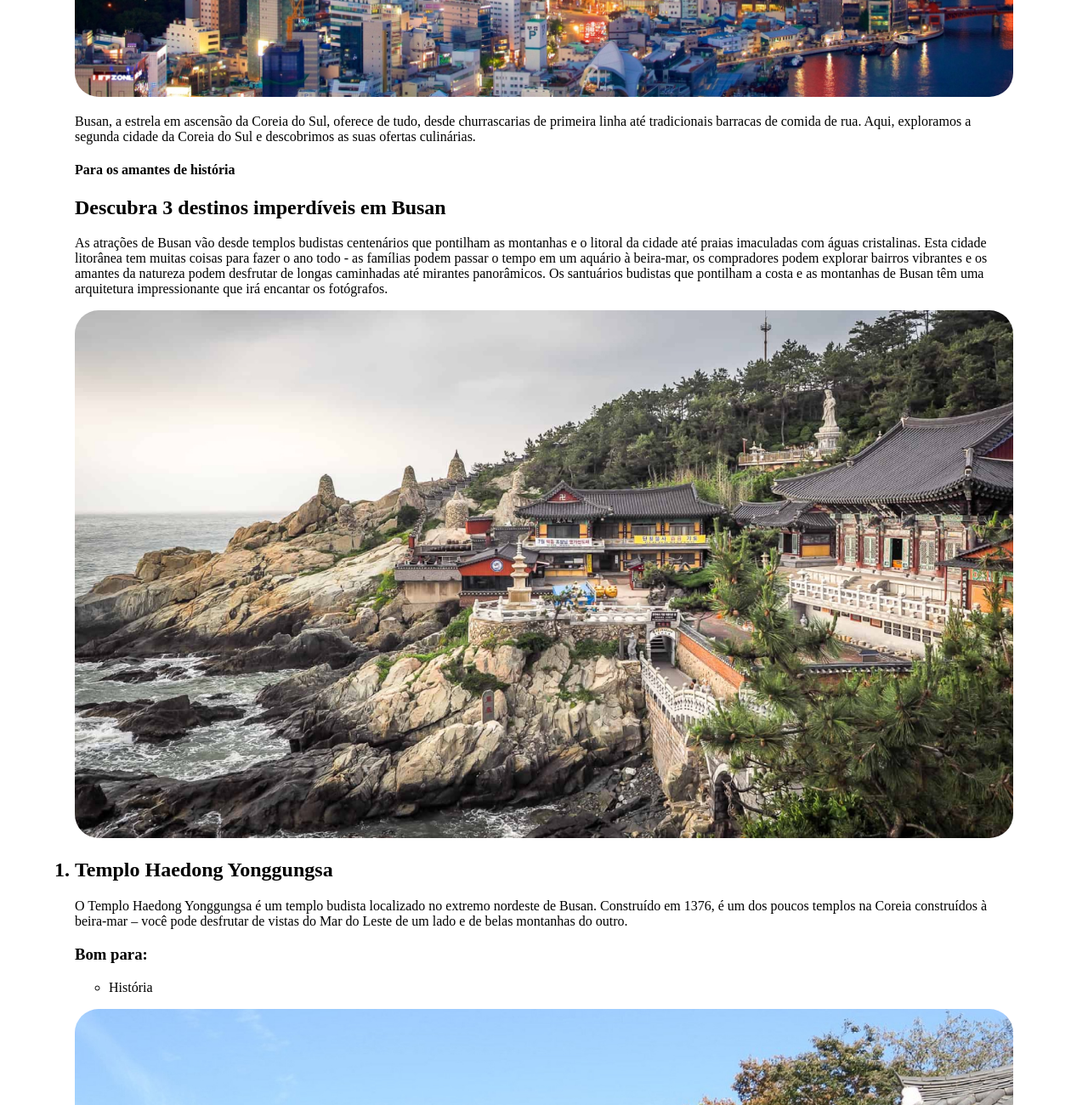
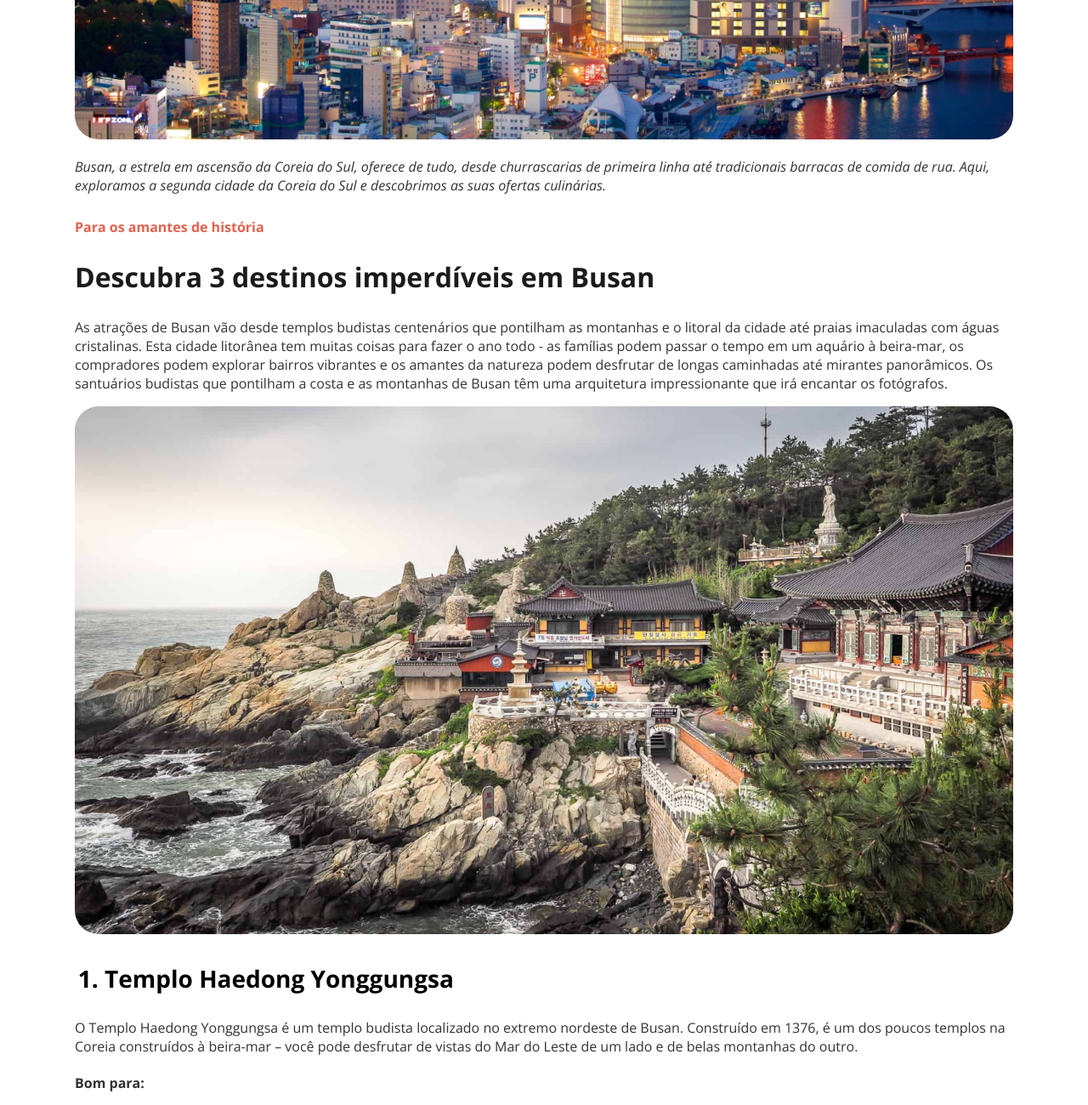
Before and after one commit to CaioLomenha/Pagina-de-turismo-2, a plain HTML site: page index.html in a window 1280 px wide. Shown: the part 740-2040 px from the top of the page at 85% size. Drawn offline with nearby package versions, Linux system fonts and the light colour scheme.

Commit message:
fontes e formataçoes

```diff
--- a/index.html
+++ b/index.html
@@ -1,22 +1,25 @@
 <!DOCTYPE html>
 <html lang="pt-br">
 <head>
+  <link rel="preconnect" href="https://fonts.googleapis.com">
+  <link rel="preconnect" href="https://fonts.gstatic.com" crossorigin>
   <meta charset="UTF-8">
   <meta name="viewport" content="width=device-width, initial-scale=1.0">
   <title>Conheça Busan</title>
   <link rel="stylesheet" href="style.css">
+  <link href="https://fonts.googleapis.com/css2?family=Open+Sans:ital,wght@0,300..800;1,300..800&display=swap" rel="stylesheet">
 </head>
 <body>
 <main id="page">
 
   <section id="title">
 
-  <h4>Sua próxima viagem:</h4>
+  <h5>Sua próxima viagem:</h5>
   <h1>Conheça Busan</h1>
 
   </section>
 
-  <section id="descrição">
+  <section id="descricao">
 
     <img src="assets/image.jpg" alt="Busan">
     <p>Busan, a estrela em ascensão da Coreia do Sul, oferece de tudo, desde churrascarias de primeira linha até tradicionais barracas de comida de rua. Aqui, exploramos a segunda cidade da Coreia do Sul e descobrimos as suas ofertas culinárias.</p>
@@ -27,14 +30,14 @@
   <section id="list">
     <ol id="lista-numerda">
     <div id="container-card1">
-    <h4>Para os amantes de história</h4>
-    <h1>Descubra 3 destinos imperdíveis em Busan</h1>
+    <h5>Para os amantes de história</h5>
+    <h2>Descubra 3 destinos imperdíveis em Busan</h2>
     <p>As atrações de Busan vão desde templos budistas centenários que pontilham as montanhas e o litoral da cidade até praias imaculadas com águas cristalinas. Esta cidade litorânea tem muitas coisas para fazer o ano todo - as famílias podem passar o tempo em um aquário à beira-mar, os compradores podem explorar bairros vibrantes e os amantes da natureza podem desfrutar de longas caminhadas até mirantes panorâmicos.
       Os santuários budistas que pontilham a costa e as montanhas de Busan têm uma arquitetura impressionante que irá encantar os fotógrafos.</p>
     <img src="assets/Image_02.jpg" alt="">
-    <h2><li id="lista-numerda">Templo Haedong Yonggungsa</li></h2>
+    <h3><li id="lista-numerda">Templo Haedong Yonggungsa</li></h3>
     <p>O Templo Haedong Yonggungsa é um templo budista localizado no extremo nordeste de Busan. Construído em 1376, é um dos poucos templos na Coreia construídos à beira-mar – você pode desfrutar de vistas do Mar do Leste de um lado e de belas montanhas do outro. </p>
-    <h3>Bom para:</h3>
+    <h4>Bom para:</h4>
     <p>
       <ul>
       <li>História</li>
@@ -42,9 +45,9 @@
 
     <div id="container-card2">
       <img src="assets/Image_03.jpg" alt="">
-      <h2><li id="lista-numerda">Templo Beomeo-sa</li></h2>
+      <h3><li id="lista-numerda">Templo Beomeo-sa</li></h3>
       <p>O Templo Beomeo-sa é um dos maiores santuários da Coreia do Sul. Ele está localizado no alto da borda leste da montanha Geumjeongsa e fica distante da agitação da cidade. O Daeungjeon Hall do templo é um exemplo bem preservado da arquitetura da Dinastia Joseon. </p>
-      <h3>Bom para:</h3>
+      <h4>Bom para:</h4>
       <p>
         <ul>
         <li>História</li>
@@ -52,9 +55,9 @@
 
       <div id="container-card3">
         <img src="assets/Image_04.jpg" alt="">
-        <h2><li id="lista-numerda">Parque Yongdusan</li></h2>
+        <h3><li id="lista-numerda">Parque Yongdusan</li></h3>
         <p>O Parque Yongdusan, localizado no centro de Busan, abriga alguns dos monumentos mais importantes da cidade. Você pode ver vistas espetaculares do topo da Torre Busan, de 120 metros de altura. O parque tem 2 museus – confira os instrumentos musicais tradicionais no Museum of World Folk Instruments e mais de 80 veleiros coreanos no Exhibition Hall of World Model Boats. </p>
-        <h3>Bom para:</h3>
+        <h4>Bom para:</h4>
         <p>
           <ul>
           <li>Casais</li>
--- a/style.css
+++ b/style.css
@@ -1,3 +1,11 @@
+
+  :root{
+    font-family: "Open Sans", serif;
+    font-optical-sizing: auto;
+    font-weight: <weight>;
+    font-style: normal;
+    font-variation-settings:
+      "wdth" 100;}
 
   #page{
     padding-left: 80px;
@@ -13,3 +21,42 @@
     ol {display: block;
     margin: 0;
     padding: 0;}
+
+    h3{
+      padding-left: 35px;
+      font-size: 28px;
+    }
+
+    h5 {
+      font-size: 16px;
+      color: #E1624F;
+    }
+
+    h1 {
+      font-size: 36px;
+      color:#1B1B1B;
+
+    }
+
+    h2 {
+      font-size: 32px;
+      color:#1B1B1B;
+
+    }
+
+    h4 {
+      font-size: 16px;
+      color:#333333;
+    }
+
+    section#descricao p {
+      font-size: 16px;
+      color:#333333;
+      font-style: italic;
+      }
+
+    p {
+      font-size: 16px;
+      color:#333333;
+      font-style: normal;
+      }
```
